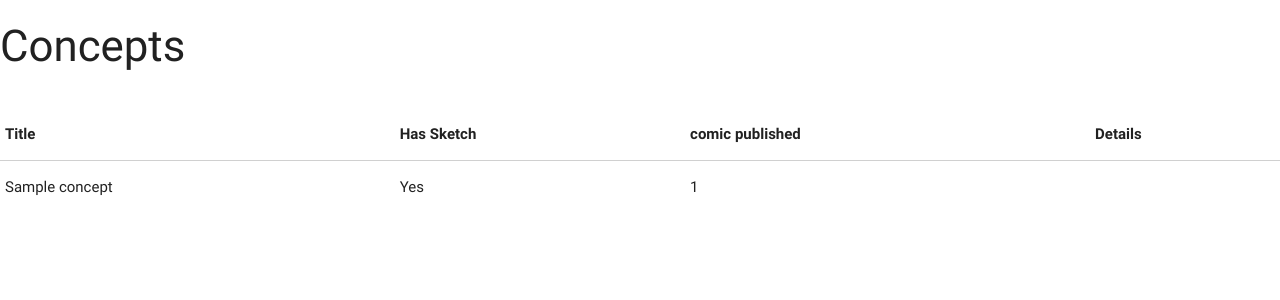
After one commit to jnduli/comic_server, a Django app: page /comics/list_concept/ in a window 1280 px wide. The commit adds this page. Shown: the top 300 px of the page. Run offline with Django 3.2, Linux system fonts and the light colour scheme; a user stored in the database is signed in; tables that the repository leaves empty hold one stand-in row (values such as "Sample post"); some libraries are stand-ins or nearby versions.

Commit message:
Changes to better add and list concepts

```diff
--- /dev/null
+++ b/comicsite/comics/templates/comics/concept_list.html
@@ -0,0 +1,40 @@
+{% extends "comics/main.html" %}
+
+{% block content %}
+
+<div class="row">
+    <h3>Concepts</h3>
+</div>
+
+<div class="row s8">
+
+    <table class="responsive-table">
+        <thead>
+            <tr>
+                <th>Title</th>
+                <th>Has Sketch</th>
+                <th>comic published</th>
+                <th>Details</th>
+            </tr>
+        </thead>
+        <tbody>
+            {% for concept in object_list %}
+            <tr>
+                <td>{{ concept.title }}</td>
+                {% if concept.sketch_set.count > 0 %}
+                <td>Yes</td>
+                {% else %}
+                <td>No</td>
+                {% endif %}
+                <td>{{ concept.id }}</td>
+            </tr>
+            {% empty %}
+            <tr>
+                <td>No concept yet</td>
+            </tr>
+            {% endfor %}
+        </tbody>
+    </table>
+</div>
+
+{% endblock %}
--- a/comicsite/comics/templates/comics/homepage.html
+++ b/comicsite/comics/templates/comics/homepage.html
@@ -2,7 +2,9 @@
 
 {% block content %}
 
-<a href="{% url 'comics:add_concept' %}" class="btn waves-effect waves-light" id="add_comic_button">Add Comic
+<a href="{% url 'comics:add_concept' %}" class="btn waves-effect waves-light" id="add_concept_button">Add Concept
 </a>
 
+<a href="{% url 'comics:list_concept' %}" class="btn waves-effect waves-light" id="list_concept_button">List Concepts
+</a>
 {% endblock %}
--- a/comicsite/comics/urls.py
+++ b/comicsite/comics/urls.py
@@ -6,4 +6,5 @@ urlpatterns = [
         url(r'^system/', views.system_page, name='index'),
         url(r'^login/', views.login, name='login'),
         url(r'^add_concept/', views.ConceptCreate.as_view(), name='add_concept'),
+        url(r'^list_concept/', views.ConceptList.as_view(), name='list_concept')
         ]
--- a/comicsite/comics/views.py
+++ b/comicsite/comics/views.py
@@ -5,6 +5,7 @@ from django.contrib.auth.models import User
 from django.urls import reverse
 from django.contrib.auth.decorators import login_required
 from django.views.generic.edit import CreateView
+from django.views.generic.list import ListView
 from django.utils.decorators import method_decorator
 from .models import Concept
 from django.contrib import messages
@@ -44,3 +45,7 @@ class ConceptCreate(SuccessMessageMixin, CreateView):
     def form_valid(self, form):
         form.instance.user = self.request.user
         return super(ConceptCreate, self).form_valid(form)
+
+@method_decorator(login_required(login_url="/comics/login"), name="dispatch")
+class ConceptList(ListView):
+    model = Concept
```
Also changed, not shown: comicsite/functional_tests/tests.py (+12 -5 lines).
